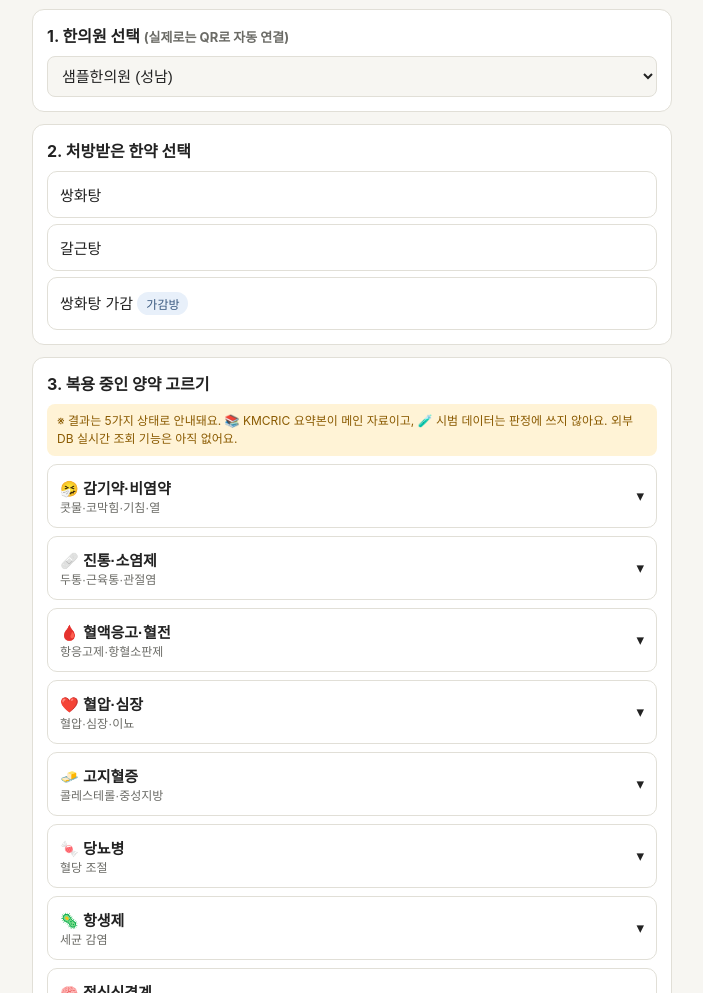
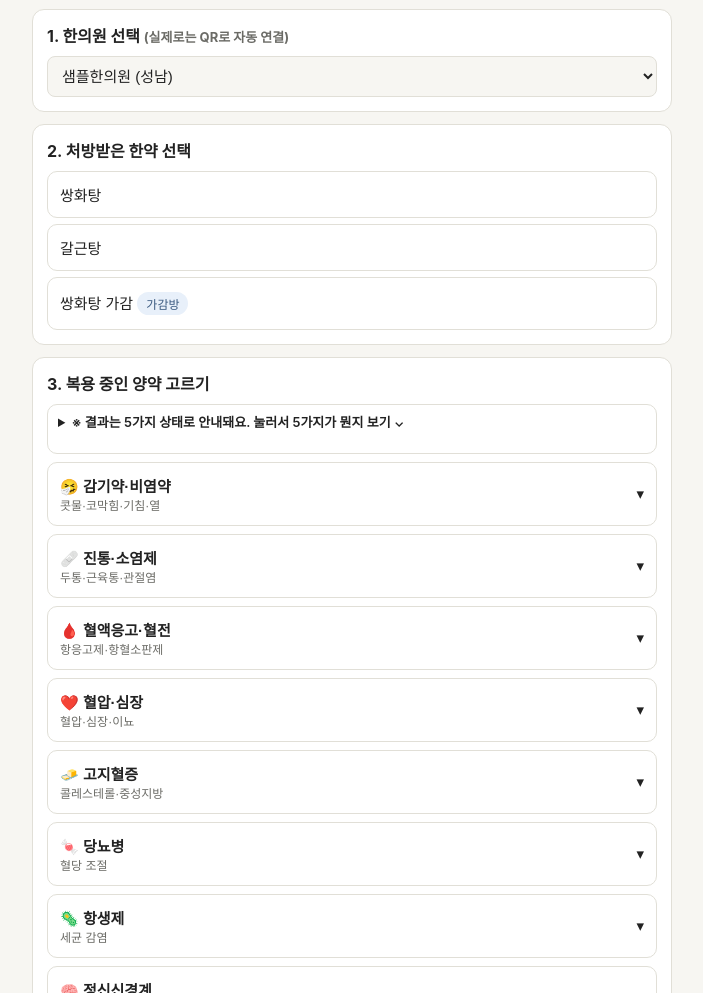
Before and after one commit to djkdjk7438/interactionplatform, a plain HTML site: page index.html in a window 1280 px wide. Shown: the part 107-1100 px from the top of the page, without its empty margins (288-991 px from the left). Drawn offline with Linux system fonts and the light colour scheme.

Commit message:
Add files via upload

```diff
--- a/index.html
+++ b/index.html
@@ -47,6 +47,7 @@ button.r{background:none;border:1px solid var(--hi);color:var(--hi)}
 .s-limited{background:var(--lob);border-left:7px solid var(--lo)}
 .s-none{background:var(--grb);border-left:7px solid var(--gr)}
 .s-insufficient{background:var(--bg);border-left:7px dashed var(--sub)}
+.st-row-high{border-left:6px solid var(--hi);padding-left:8px}.st-row-caution{border-left:6px solid var(--mi);padding-left:8px}.st-row-limited{border-left:6px solid var(--lo);padding-left:8px}.st-row-none{border-left:6px solid var(--gr);padding-left:8px}.st-row-insufficient{border-left:6px dashed var(--sub);padding-left:8px}
 .stl{font-size:15px;font-weight:700;margin-top:4px}
 .stt-high{color:var(--hi)}.stt-caution{color:var(--mi)}.stt-limited{color:var(--lo)}.stt-none{color:var(--gr)}.stt-insufficient{color:var(--sub)}
 .drug[class*=" s-"] button.b.g{background:var(--card)}
@@ -82,7 +83,7 @@ hr{border:0;border-top:1px solid var(--bd);margin:12px 0}
   <div class="card" id="pForm"></div>
   <div class="card" id="pMeds">
     <h2>3. 복용 중인 양약 고르기</h2>
-    <div class="note">※ 결과는 5가지 상태로 안내돼요. 📚 KMCRIC 요약본이 메인 자료이고, 🧪 시범 데이터는 판정에 쓰지 않아요. 외부 DB 실시간 조회 기능은 아직 없어요.</div>
+    <details class="ex" id="stateEx"><summary>※ 결과는 5가지 상태로 안내돼요. 눌러서 5가지가 뭔지 보기 ⌄</summary><div class="sub" style="margin:6px 0">📚 KMCRIC 요약본이 메인 자료이고, 🧪 시범 데이터는 판정에 쓰지 않아요. 외부 DB 실시간 조회 기능은 아직 없어요.</div><div id="stateExBody"></div></details>
     <div id="cats"></div>
     <hr>
     <input id="q" placeholder="약 이름 검색 (제품명·성분명·영문명, 일부만 입력해도 돼요)" autocomplete="off" oninput="QN=8;rSearch()">
@@ -442,7 +443,8 @@ ST.caution.easy='함께 먹을 때 확인이나 검사가 필요하다는 안내
 ST.limited.easy='가능성은 있지만 동물·시험관 실험이거나 이론 수준이라, 실제 환자에게 어떤지 분명하지 않을 때예요.';ST.limited.how='위험이 입증됐다는 뜻도, 없다는 뜻도 아니에요.';
 ST.none.easy='이 조합을 직접 조사한 믿을 만한 자료가 충분하고, 문제가 보이지 않았을 때만 써요. 현재는 이 단계를 줄 수 있는 자료가 없어요.';ST.none.how='완전히 안전하다는 뜻은 아니에요.';
 ST.insufficient.easy='이 조합을 판단할 자료를 찾지 못했을 때예요.';ST.insufficient.how='“자료가 없다”는 “문제없다”와 달라요.';
-function explainHtml(){return `<details class="ex"><summary>주의 수준은 어떻게 구분되나요? ⌄</summary>${['high','caution','limited','none','insufficient'].map(k=>`<div class="exi"><b>${ST[k].icon} ${ST[k].label}</b><div>${esc(ST[k].easy)}</div><div class="sub">${esc(ST[k].how)}</div></div>`).join('')}<div class="exi"><b>자료가 없는 것과 “없다고 확인된 것”의 차이</b><div>‘판단할 자료 부족’은 조사된 자료가 없다는 뜻이고, ‘확인된 상호작용 없음’은 믿을 만한 자료가 충분히 조사했는데 문제가 보이지 않았다는 뜻이에요. 어느 쪽이든 안전을 보장하지는 않아요.</div></div><div class="sub">이 5단계는 이 사이트의 내부 분류이며, 검증된 임상 위험도 척도가 아니에요. 문구와 색, 아이콘을 함께 보세요.</div></details>`}
+function explainBody(){return `${['high','caution','limited','none','insufficient'].map(k=>`<div class="exi st-row-${k}"><b>${ST[k].icon} ${ST[k].label}</b><div>${esc(ST[k].easy)}</div><div class="sub">${esc(ST[k].how)}</div></div>`).join('')}<div class="exi"><b>자료가 없는 것과 “없다고 확인된 것”의 차이</b><div>‘판단할 자료 부족’은 조사된 자료가 없다는 뜻이고, ‘확인된 상호작용 없음’은 믿을 만한 자료가 충분히 조사했는데 문제가 보이지 않았다는 뜻이에요. 어느 쪽이든 안전을 보장하지는 않아요.</div></div><div class="sub">이 5단계는 이 사이트의 내부 분류이며, 검증된 임상 위험도 척도가 아니에요. 문구와 색, 아이콘을 함께 보세요.</div>`}
+function explainHtml(){return `<details class="ex"><summary>주의 수준은 어떻게 구분되나요? ⌄</summary>${explainBody()}</details>`}
 // '확인된 상호작용 없음'을 부여할 수 있는 검증 자료 (지금은 비어 있어요). 항목 형식:
 // {herb:'약재명', ing:'양약 성분명', scope:'평가 범위', source:'출처', sufficient:true, noClinicalInteraction:true, conflict:false, verified:true, limitation:'제한점'}
 const NOINT=[];
@@ -613,6 +615,7 @@ window.addEventListener('hashchange',route);
 
 // ===== 환자 화면 =====
 function rP(){
+ if($('stateExBody'))$('stateExBody').innerHTML=explainBody();
  const c=CL(PC)||(!locked?S.clinics[0]:null);
  if(c)PC=c.id;
  let h='';
```
